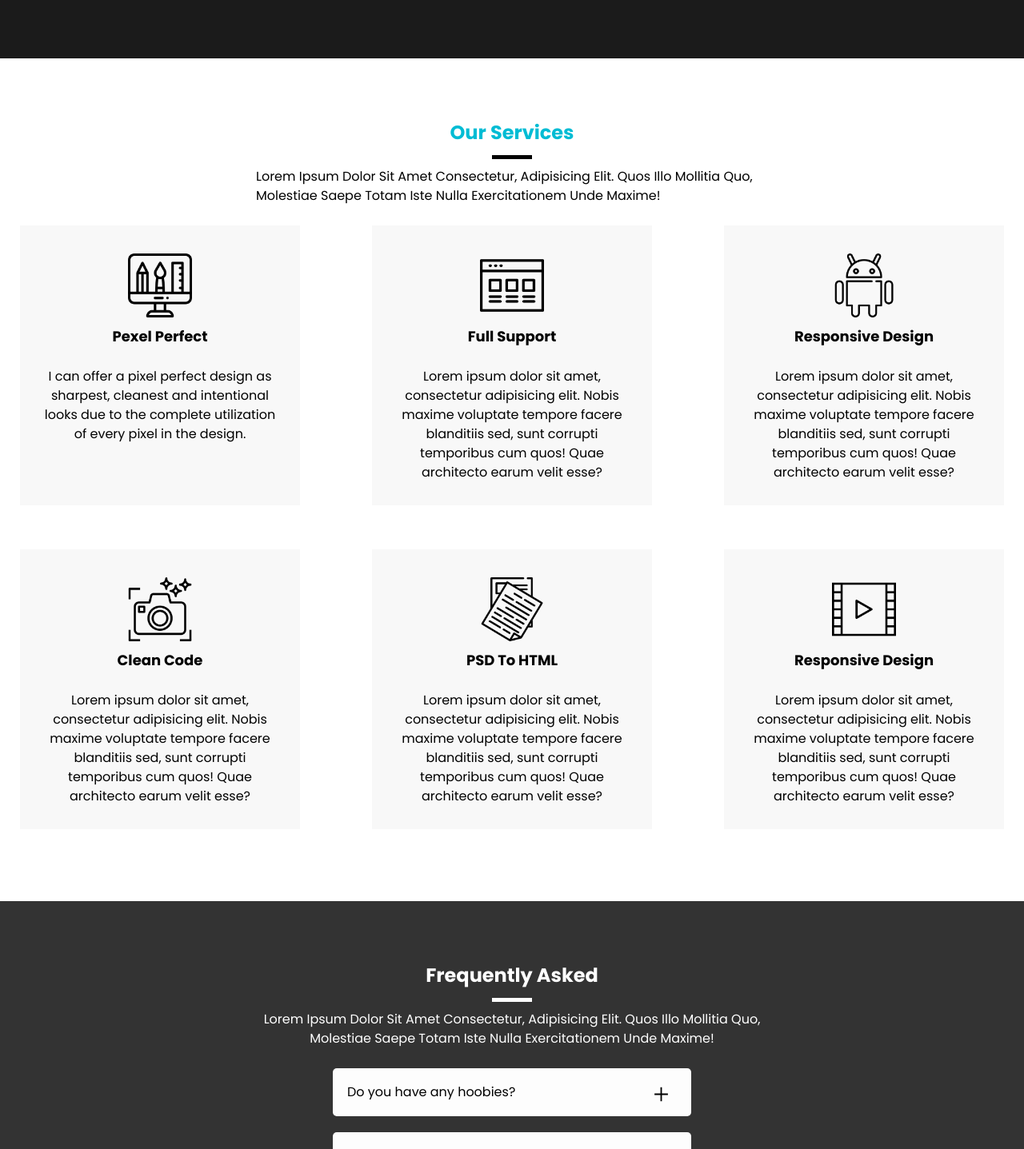
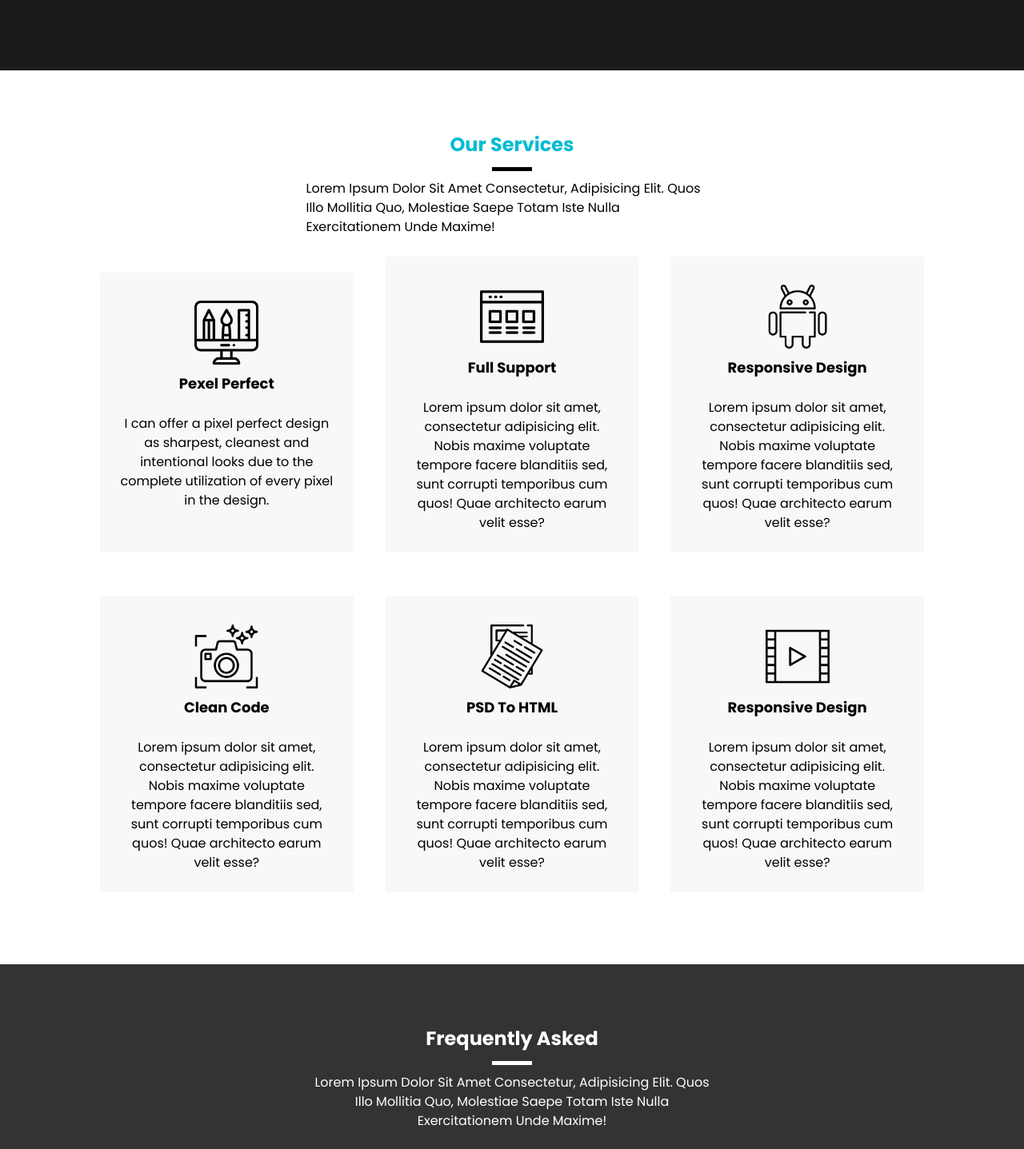
Before and after one commit to MuhammadRabi/react-old-portfolio, a React (Create React App) app: page / in a window 1280 px wide. Shown: the part 1351-2788 px from the top of the page at 80% size. Built offline with nearby package versions, Linux system fonts and the light colour scheme.

Commit message:
Fix collapsable occordion fr0

```diff
--- a/src/App.css
+++ b/src/App.css
@@ -14,6 +14,8 @@ html {
 .container {
   width: 80vw;
   margin: 0 auto;
+  padding: 0 125px;
+
 }
 
 :root {
@@ -40,7 +42,6 @@ a:hover {
   width: 50px;
   left: 50%;
   padding: 5px;
-  -webkit-transform: translateX(-50%);
   transform: translateX(-50%);
   text-align: center;
   border-bottom: 5px solid #fff;
@@ -52,7 +53,6 @@ a:hover {
   padding: 5px;
   width: 50px;
   left: 50%;
-  -webkit-transform: translateX(-50%);
   transform: translateX(-50%);
   text-align: center;
   border-bottom: 5px solid #000;
@@ -106,6 +106,10 @@ section {
   margin: auto;
   color: var(--btn-clr);
 
+  width: -webkit-fit-content;
+
+  width: -moz-fit-content;
+
   width: fit-content;
   position: relative;
 }
--- a/src/Components/About.js
+++ b/src/Components/About.js
@@ -1,5 +1,5 @@
-import React from "react"
-import "./about.scss"
+import React from "react";
+import "./about.scss";
 
 function About() {
   return (
@@ -8,7 +8,7 @@ function About() {
         <h2 className="main-text main-heading special-heading-dark">
           about me
         </h2>
-        <div className="content flex flex-col lg:flex-row">
+        <div className="content mt-12 flex flex-col lg:flex-row">
           <div className="about-text my-20 text-left pl-10 order-2 flex-1">
             <p>
               I like to code things from scratch, and enjoy bringing ideas to
@@ -27,7 +27,7 @@ function About() {
         </div>
       </div>
     </section>
-  )
+  );
 }
 
-export default About
+export default About;
--- a/src/Components/Faq/FaqItem.js
+++ b/src/Components/Faq/FaqItem.js
@@ -1,22 +1,24 @@
-import React, { useState } from "react"
-import { AiOutlinePlus, AiOutlineMinus } from "react-icons/ai"
+import React, { useState } from "react";
+import { AiOutlinePlus, AiOutlineMinus } from "react-icons/ai";
 
 function FaqItem({ question, answer }) {
-  const [showAnswer, setShowAnswer] = useState(false)
+  const [showAnswer, setShowAnswer] = useState(false);
   return (
-    <div className="accordion-item">
-      {showAnswer ? <AiOutlineMinus /> : <AiOutlinePlus />}
+    <article className="accordion-item">
       <div
         className="accordion-header"
         onClick={() => setShowAnswer(!showAnswer)}
       >
-        <p>{question}</p>
+        <h2>{question}</h2>
+        {showAnswer ? <AiOutlineMinus /> : <AiOutlinePlus />}
       </div>
-      <div className="accordion-body">{showAnswer && <p>{answer}</p>}</div>
-    </div>
-  )
+      <div className={`accordion-body ${showAnswer ? "active" : ""}`}>
+        <p>{answer}</p>
+      </div>
+    </article>
+  );
 }
 
-export default FaqItem
+export default FaqItem;
 
 //
--- a/src/Components/Faq/faq.scss
+++ b/src/Components/Faq/faq.scss
@@ -28,20 +28,22 @@
   border-radius: 5px;
   background-color: #fdfdfd;
   margin-bottom: 20px;
-  position: relative;
+  padding: 10px;
   svg {
-    position: absolute;
-    top: 20px;
-    right: 25px;
     font-size: 25px;
+  }
+  h2 {
+    font-weight: 600;
   }
 }
 
 .accordion-header {
+  display: flex;
+  align-items: center;
+  justify-content: space-between;
   padding: 15px;
   border-radius: 5px 5px 0 0;
   cursor: pointer;
-  position: relative;
   border: 3px solid transparent;
 }
 
@@ -52,13 +54,18 @@
 }
 
 .accordion-body {
-  margin: 0;
-  overflow: hidden;
-  transition: max-height 0.5s ease-in-out;
+  display: grid;
+  grid-template-rows: 0fr;
+  transition: grid-template-row 0.3s ease-in-out;
+
+  &.active {
+    grid-template-rows: 1fr;
+  }
 }
 
-.accordion-body p {
-  padding: 1px 20px 25px;
-  margin-top: 15px;
-  line-height: 1.8;
+article p {
+  overflow: hidden;
+  line-height: 1.6;
+  padding: 0 20px;
+  color: #646464;
 }
--- a/src/Components/Platform/platform.scss
+++ b/src/Components/Platform/platform.scss
@@ -4,16 +4,18 @@
 
 .platform-grid {
   display: grid;
-  grid-template-columns: repeat(auto-fill, minmax(290px, 1fr));
+  grid-template-columns: repeat(auto-fit, minmax(250px, 1fr));
   gap: 30px;
   margin-top: 50px;
+  justify-content: center;
 }
 .platform-grid img {
   margin: auto;
   cursor: pointer;
+  -o-object-fit: cover;
+  object-fit: cover;
   -webkit-filter: grayscale(100%);
   filter: grayscale(100%);
-  -webkit-transition: 0.5s ease-in-out;
   transition: 0.5s ease-in-out;
 }
 .platform-grid img:hover {
--- /dev/null
+++ b/src/Components/UI/Layout.js
@@ -0,0 +1,6 @@
+import "./layout.scss";
+
+const Layout = ({ children }) => {
+  return <main>{children}</main>;
+};
+export default Layout;
```
Also changed, not shown: src/App.js (+14 -13 lines), src/Components/UI/layout.scss (added), 2 other files (tests, documents, lock files or other folders).
